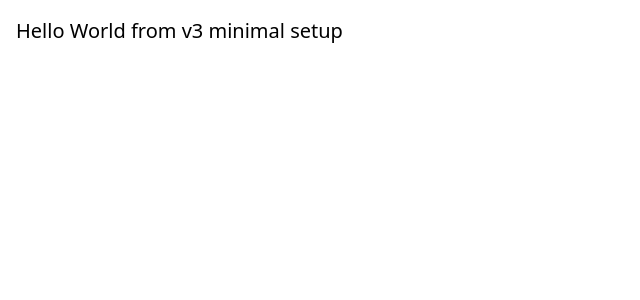
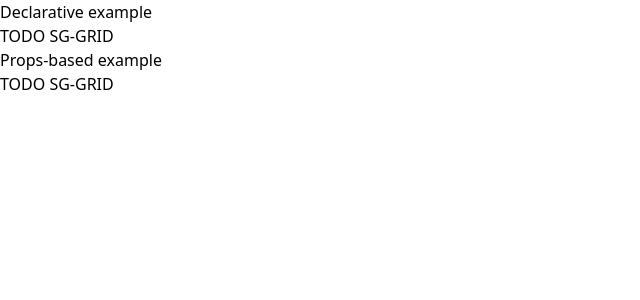
Before and after one commit to serhatgurel/sg-grid, a Vue app: page / in a window 1280 px wide. Shown: the top 300 px of the page, without its empty margins (0-640 px from the left). Built offline with nearby package versions, Linux system fonts and the light colour scheme.

Commit message:
fix: begin implementing user story 1

```diff
--- a/src/App.vue
+++ b/src/App.vue
@@ -1,9 +1,9 @@
 <script setup lang="ts">
-import HelloWorld from './components/HelloWorld.vue'
+import MinimalExample from './examples/MinimalExample.vue';
 </script>
 
 <template>
-  <HelloWorld />
+  <MinimalExample />
 </template>
 
 <style scoped>
--- a/src/components/HelloWorld.vue
+++ /dev/null
@@ -1,15 +0,0 @@
-<script setup lang="ts">
-const msg = 'Hello World from v3 minimal setup'
-</script>
-
-<template>
-  <div class="hello">{{ msg }}</div>
-</template>
-
-<style scoped>
-.hello {
-  font-family: system-ui, sans-serif;
-  padding: 1rem;
-  font-size: 1.25rem;
-}
-</style>
--- /dev/null
+++ b/src/components/SgColumn.vue
@@ -0,0 +1 @@
+<template>TODO SG-COLUMN</template>
--- /dev/null
+++ b/src/components/SgGrid.vue
@@ -0,0 +1 @@
+<template>TODO SG-GRID</template>
--- /dev/null
+++ b/src/components/SgHeader.vue
@@ -0,0 +1 @@
+<template>TODO SG-HEADER</template>
--- /dev/null
+++ b/src/components/types.ts
@@ -0,0 +1,42 @@
+// Lightweight shared types for sg-grid components
+import type { PropType } from 'vue'
+
+export interface ColumnDef {
+  key: string
+  field: string
+  label?: string
+  width?: string | number
+  align?: 'left' | 'center' | 'right'
+}
+
+export interface HeaderDef {
+  key: string
+  label?: string
+  width?: string | number
+  align?: 'left' | 'center' | 'right'
+}
+
+// Props for declarative <sg-column>
+export interface SgColumnProps {
+  dataField: string
+  key?: string
+  label?: string
+  width?: string | number
+  align?: 'left' | 'center' | 'right'
+}
+
+// Props for declarative <sg-header>
+export interface SgHeaderProps {
+  dataField?: string
+  label?: string
+}
+
+// Minimal SgGrid props shape for runtime usage
+export const SgGridProps = {
+  columns: { type: Array as PropType<ColumnDef[]>, required: false },
+  rows: { type: Array as PropType<Record<string, unknown>[]>, required: false },
+  rowKey: {
+    type: [String, Function] as PropType<string | ((row: unknown) => string)>,
+    required: true,
+  },
+} as const
--- /dev/null
+++ b/src/examples/MinimalExample.vue
@@ -0,0 +1,40 @@
+<script setup lang="ts">
+import SgGrid from '../components/SgGrid.vue'
+import SgColumn from '../components/SgColumn.vue'
+import SgHeader from '../components/SgHeader.vue'
+
+const rows = [
+  { id: 'r1', name: 'Alice', age: 30, birthdate: '1993-01-01' },
+  { id: 'r2', name: 'Bob', age: 25, birthdate: '1998-01-01' },
+  { id: 'r3', name: 'Charlie', age: 35, birthdate: '1988-01-01' },
+  { id: 'r4', name: 'David', age: 40, birthdate: '1983-01-01' },
+]
+
+const columns = [
+  { key: 'name', field: 'name', label: 'Name', width: '200px' },
+  { key: 'age', field: 'age', label: 'Age', width: '60px' },
+  { key: 'birthdate', field: 'birthdate', label: 'Birthdate', width: '120px' },
+]
+
+function onRowClick() {
+  // noop
+}
+</script>
+
+<template>
+  <h3>Declarative example</h3>
+  <SgGrid :data="rows" rowKey="id" @row-click="onRowClick">
+    <SgColumn data-field="name">
+      <SgHeader data-field="name" label="Name" />
+    </SgColumn>
+    <SgColumn data-field="age">
+      <SgHeader data-field="age" label="Age" />
+    </SgColumn>
+    <SgColumn data-field="birthdate">
+      <SgHeader data-field="birthdate" label="Birthdate" />
+    </SgColumn>
+  </SgGrid>
+
+  <h3>Props-based example</h3>
+  <SgGrid :columns="columns" :rows="rows" rowKey="id" @row-click="onRowClick" />
+</template>
```
Also changed, not shown: 1 other file (tests, documents, lock files or other folders).
